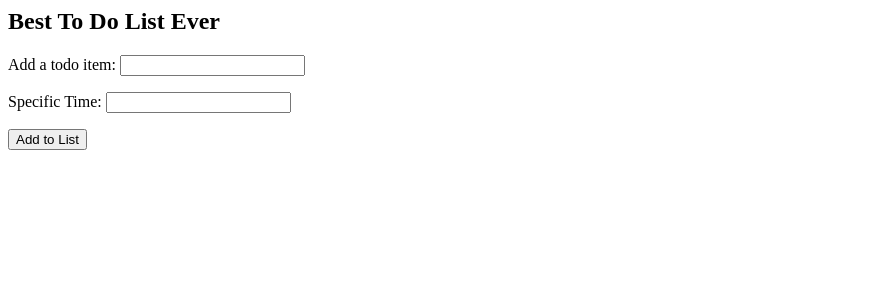
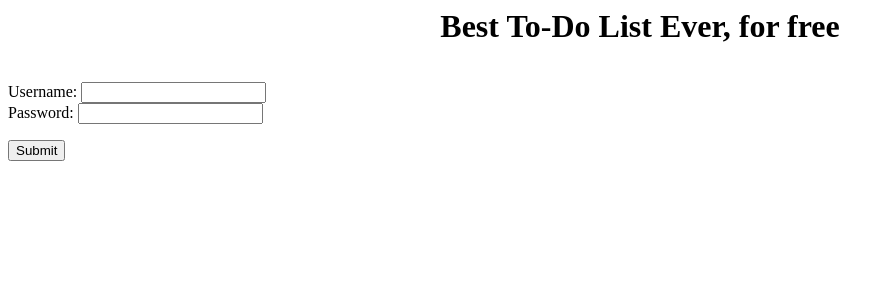
Before and after one commit to lemonshrimp/TO-Do-List, a Django app: template warmup/tdl/templates/index.html in a window 1280 px wide. Shown: the top 300 px of the page, without its empty margins (0-894 px from the left). Run offline with Django 3.2, Linux system fonts and the light colour scheme; the template is opened without the code that fills it, so the values that code supplies are empty.

Commit message:
modified Feb5th

```diff
--- a/static/trial.txt
+++ /dev/null
@@ -1 +0,0 @@
-This is just a test.
--- a/warmup/tdl/templates/index.html
+++ b/warmup/tdl/templates/index.html
@@ -1,14 +1,20 @@
-<h2>Best To Do List Ever</h2>
-<body>
-   {% for x in items %}
-   <p>{{ x.Title }} - {{ x.Date|date:"D d M Y" }}</p>
-   <p>{{ x.Content }}</p>
-   <hr />
-   {% endfor %}
-</body>
-
-<form method"GET" action="">
-	<p>Add a todo item: <input type="text" name="newtodo"></p>
-	<p>Specific Time: <input type="text" name="duetime"></p>
-	<input type="submit" value="Add to List">
-</form>
+<html>
+	<title>Best to-do List Ever</title>
+	<head>
+		<link rel="stylesheet" type="text/css" href="/../static/index.css">
+	</head>
+	<body>
+		<h1></h1>
+		<h1>Best To-Do List Ever, for free</h1>
+		<img></img>
+		<div class="psw">
+		<form method="GET" action="">
+			<p class="field">
+			Username: <input type="text" name="usr"><br>
+			Password: <input type="password" name="pw"><br>
+			</p>
+			<p><input type="submit" value="Submit"></p>
+		</form>
+		</div>
+	</body>
+</html>
--- a/warmup/warmup/settings.py
+++ b/warmup/warmup/settings.py
@@ -44,7 +44,7 @@ MIDDLEWARE_CLASSES = (
     'django.middleware.common.CommonMiddleware',
     'django.middleware.csrf.CsrfViewMiddleware',
     'django.contrib.auth.middleware.AuthenticationMiddleware',
-    'django.contrib.auth.middleware.SessionAuthenticationMiddleware',
+#    'django.contrib.auth.middleware.SessionAuthenticationMiddleware',
     'django.contrib.messages.middleware.MessageMiddleware',
     'django.middleware.clickjacking.XFrameOptionsMiddleware',
 )
@@ -60,7 +60,7 @@ WSGI_APPLICATION = 'warmup.wsgi.application'
 DATABASES = {
     'default': {
         'ENGINE': 'django.db.backends.sqlite3',
-        'NAME': os.path.join(BASE_DIR, '/warmup/database/database.sqlite3',
+        'NAME': os.path.join(BASE_DIR, '/warmup/database/database.sqlite3'),
     }
 }
 
```
Also changed, not shown: oh/css/style.css (+1 -9 lines), oh/index.html (+8 -7 lines), static/index.html (deleted, +0 -18 lines), 8 other files.
